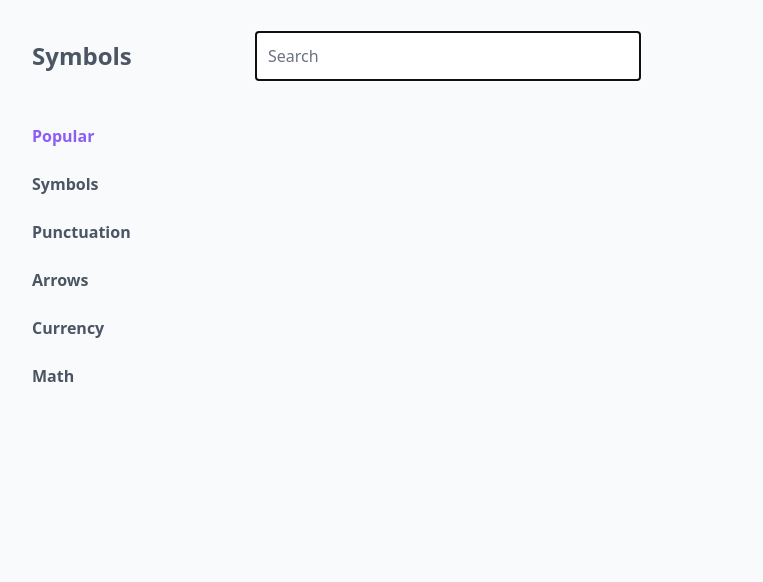
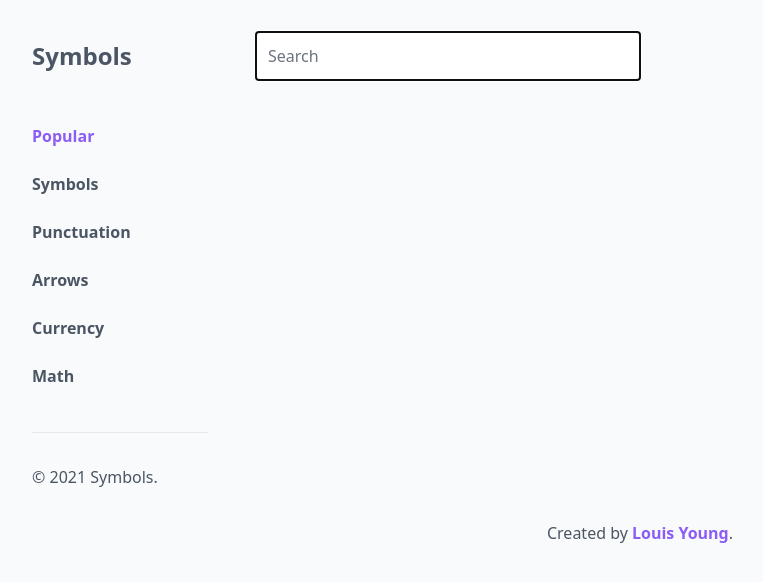
Before and after one commit to louis-young/symbols, a React (Create React App) app: page / in a window 1280 px wide. Shown: the top 582 px of the page, without its empty margins (0-763 px from the left). Built offline with nearby package versions, Linux system fonts and the light colour scheme.

Commit message:
Add footer and copyright

```diff
--- a/src/App.tsx
+++ b/src/App.tsx
@@ -2,6 +2,7 @@ import { useState } from "react";
 import { Header } from "./components/Header";
 import { Sidebar } from "./components/Sidebar";
 import { SymbolGrid } from "./components/SymbolGrid";
+import { Footer } from "./components/Footer/Footer";
 import { useSymbols } from "./hooks/useSymbols";
 import { SymbolCategories } from "./types/symbolCategories";
 
@@ -24,11 +25,13 @@ export const App = () => {
     <section className="bg-gray-50 min-h-screen">
       <Header searchQuery={searchQuery} onSearchQueryChange={onSearchQueryChange} />
 
-      <main className="flex gap-12 items-start">
+      <main className="flex flex-col-reverse md:flex-row md:gap-12 items-start">
         <Sidebar category={category} onCategoryChange={onCategoryChange} />
 
         <SymbolGrid symbols={symbols} />
       </main>
+
+      <Footer />
     </section>
   );
 };
--- /dev/null
+++ b/src/components/Copyright/index.tsx
@@ -0,0 +1,11 @@
+export const Copyright = () => {
+  const year = new Date().getFullYear();
+
+  return (
+    <article>
+      <hr className="ml-8 mt-8" />
+
+      <p className="text-gray-600 p-8">&copy; {year} Symbols.</p>
+    </article>
+  );
+};
--- /dev/null
+++ b/src/components/Footer/Footer.tsx
@@ -0,0 +1,18 @@
+export const Footer = () => {
+  return (
+    <footer>
+      <p className="text-gray-600 pl-8 md:pl-0 pb-12 text-left md:text-center">
+        Created by{" "}
+        <a
+          className="text-purple-500 font-semibold hover:underline"
+          href="https://www.louisyoung.co.uk"
+          target="_blank"
+          rel="noopener nofollow noreferrer"
+        >
+          Louis Young
+        </a>
+        .
+      </p>
+    </footer>
+  );
+};
--- a/src/components/Sidebar/index.tsx
+++ b/src/components/Sidebar/index.tsx
@@ -1,10 +1,13 @@
 import { Categories } from "../Categories";
+import { Copyright } from "../Copyright";
 import type { SidebarProps } from "./types";
 
 export const Sidebar = ({ category, onCategoryChange }: SidebarProps) => {
   return (
-    <aside className="sticky top-0 hidden md:block">
+    <aside className="sticky top-0">
       <Categories category={category} onCategoryChange={onCategoryChange} />
+
+      <Copyright />
     </aside>
   );
 };
```
